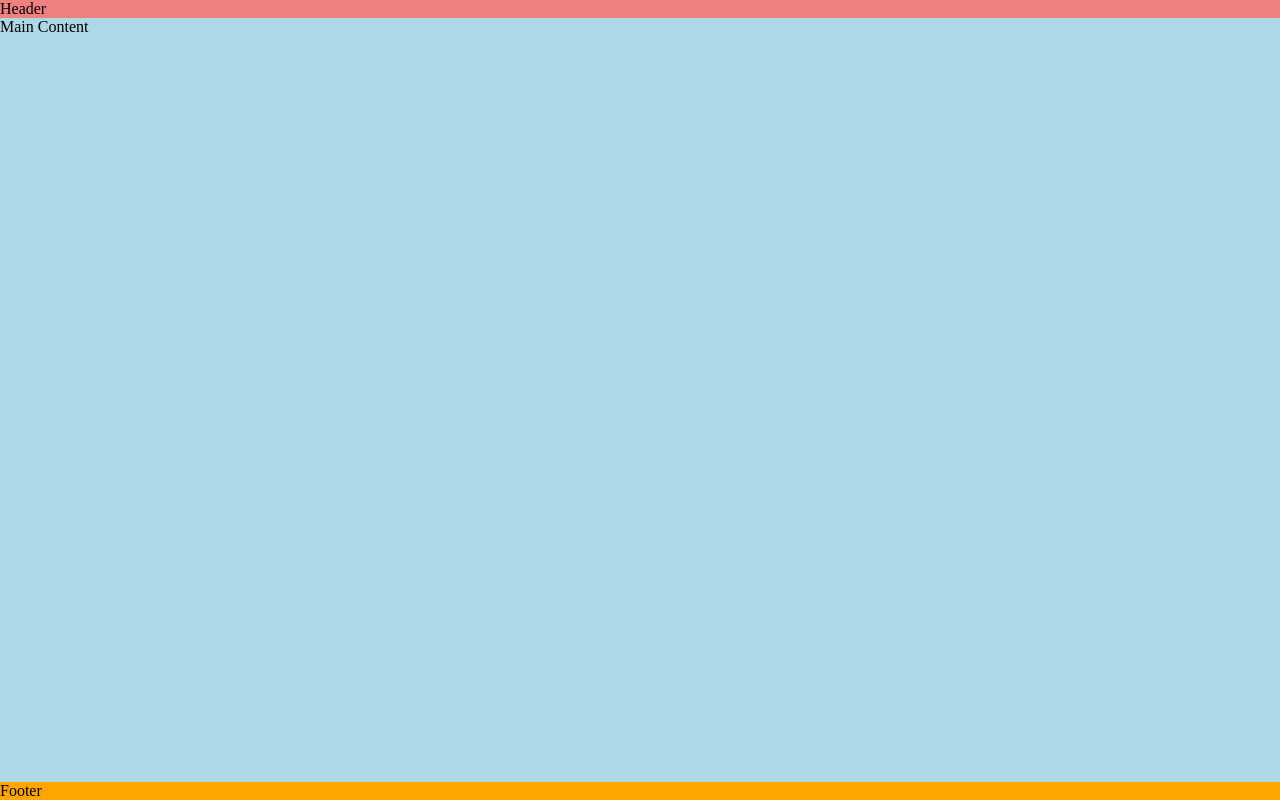
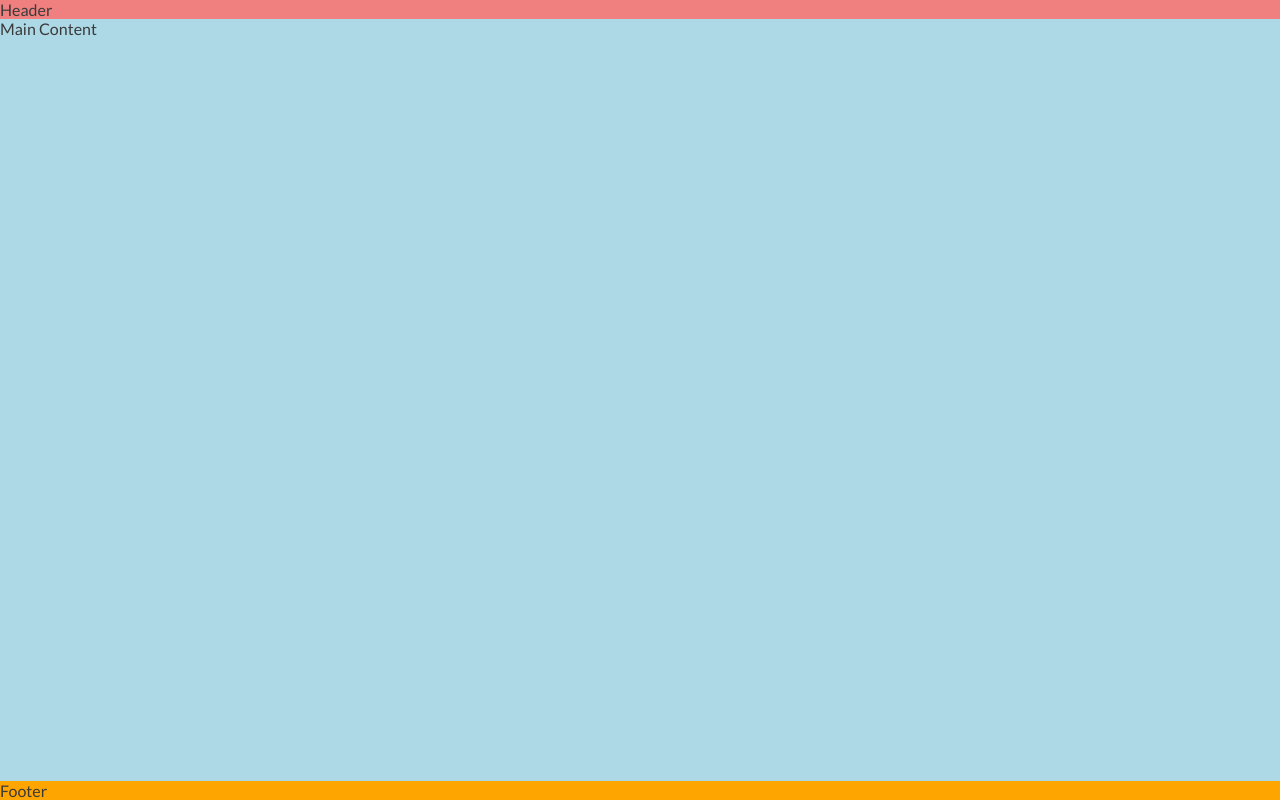
Before and after one commit to TBragg88/love-running, a plain HTML site: page index.html in a window 1280 px wide. Drawn offline with Linux system fonts and the light colour scheme.

Commit message:
style Lato font-family to body

```diff
--- a/assets/css/style.css
+++ b/assets/css/style.css
@@ -1,4 +1,7 @@
-/* wild card slecter to override all default styles */
+/* Google Fonts import */
+@import url("https://fonts.googleapis.com/css2?family=Lato:ital,wght@0,100;0,300;0,400;0,700;0,900;1,100;1,300;1,400;1,700;1,900 &family=Oswald:wght@200..700&display=swap");
+
+/* wild card selector to override all default styles */
 * {
     margin: 0;
     padding: 0;
@@ -10,8 +13,9 @@ body {
     min-height: 100vh;
     display: flex;
     flex-direction: column;
-    /* Genereric project styles */
-    color: 3a3a3a;
+    /* Generic project styles */
+    color: #3a3a3a;
+    font-family: "Lato", sans-serif;
 }
 /* Header */
 header {
```
